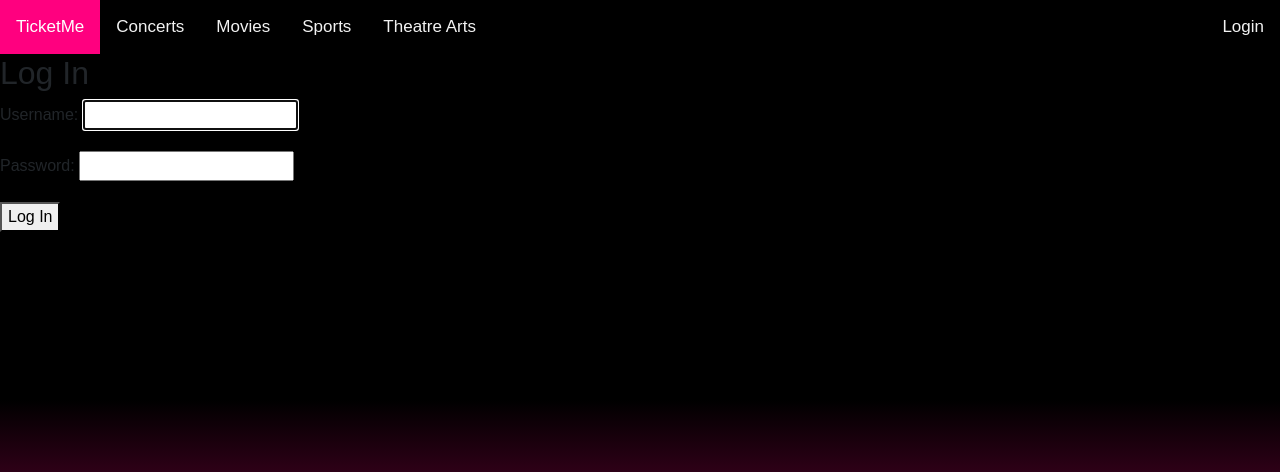
After one commit to desereel/ticketme, a Django app: page /accounts/login/ in a window 1280 px wide. The commit adds this page. Shown: the top 472 px of the page. Run offline with Django 4.2, Linux system fonts and the light colour scheme.

Commit message:
Login Extensions

```diff
--- /dev/null
+++ b/ticketme/tickets/templates/base.html
@@ -0,0 +1,74 @@
+<!doctype html>
+<html lang="en">
+  <head>
+    <!-- Required meta tags -->
+    <meta charset="utf-8">
+    <meta name="viewport" content="width=device-width, initial-scale=1, shrink-to-fit=no">
+	<title> {% block title %} TicketMe Project {% endblock %} </title>
+    <!-- Bootstrap CSS -->
+    <link rel="stylesheet" href="https://cdn.jsdelivr.net/npm/bootstrap@4.3.1/dist/css/bootstrap.min.css" integrity="sha384-ggOyR0iXCbMQv3Xipma34MD+dH/1fQ784/j6cY/iJTQUOhcWr7x9JvoRxT2MZw1T" crossorigin="anonymous">
+
+    <!-- Google Fonts -->
+
+    <link href="https://fonts.googleapis.com/css2?family=Roboto:wght@400;700;900&display=swap" rel="stylesheet">
+  </head>
+
+	<style>
+		body {
+  			margin: 0;
+			height: 100%;
+  			font-family: Arial, Helvetica, sans-serif;
+			background: linear-gradient(black, black, #ff007f);
+			background-repeat: no-repeat;
+			background-attachment: fixed;
+		}
+
+		.topnav {
+  			overflow: hidden;
+  			background-color: black;
+		}
+
+		.topnav a {
+  			float: left;
+  			color: #f2f2f2;
+  			text-align: center;
+  			padding: 14px 16px;
+  			text-decoration: none;
+  			font-size: 17px;
+		}
+
+		.topnav a:hover {
+  			background-color: #ddd;
+  			color: black;
+		}
+
+		.topnav a.active {
+  			background-color: #ff007f;
+  			color: white;
+		}
+
+		.topnav-right {
+  			float: right;
+		}
+	</style>
+  </head>
+  <body>
+
+	<div class="topnav">
+  		<a class="active" href="#home">TicketMe</a>
+  		<a href="#concerts">Concerts</a>
+  		<a href="#movies">Movies</a>
+		<a href="#sports">Sports</a>
+		<a href="#theatre">Theatre Arts</a>
+  		<div class="topnav-right">
+    		<a href="../accounts/login">Login</a>
+  		</div>
+	</div>
+
+	<main>
+	{% block content %}
+	{% endblock %}
+	</main>
+
+  </body>
+</html>
--- /dev/null
+++ b/ticketme/tickets/templates/registration/login.html
@@ -0,0 +1,13 @@
+<!-- templates/registration/login.html -->
+{% extends 'base.html' %}
+
+{% block title %} Login {% endblock %}
+
+{% block content %}
+<h2>Log In</h2>
+<form method="post">
+  {% csrf_token %}
+  {{ form.as_p }}
+  <button type="submit">Log In</button>
+</form>
+{% endblock %}
```
Also changed, not shown: ticketme/tickets/templates/index.html (+10 -66 lines), ticketme/db.sqlite3.
